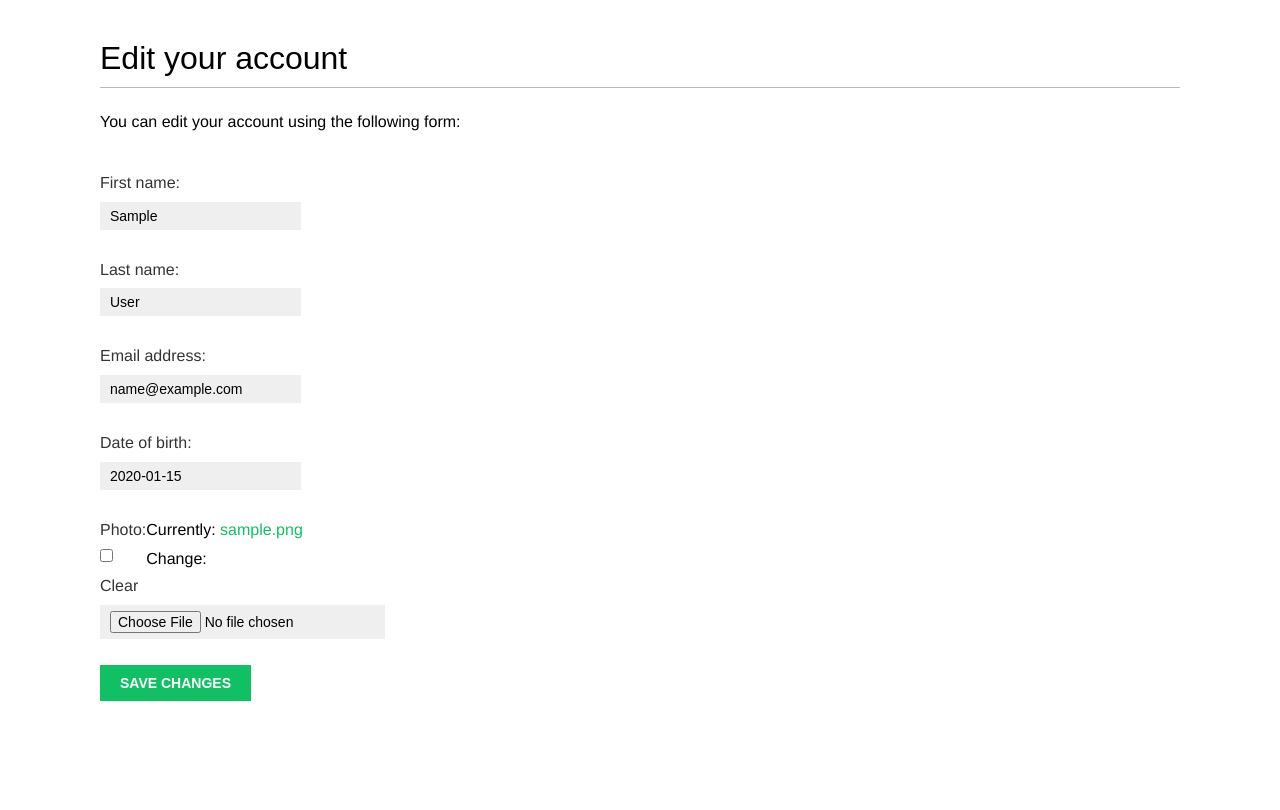
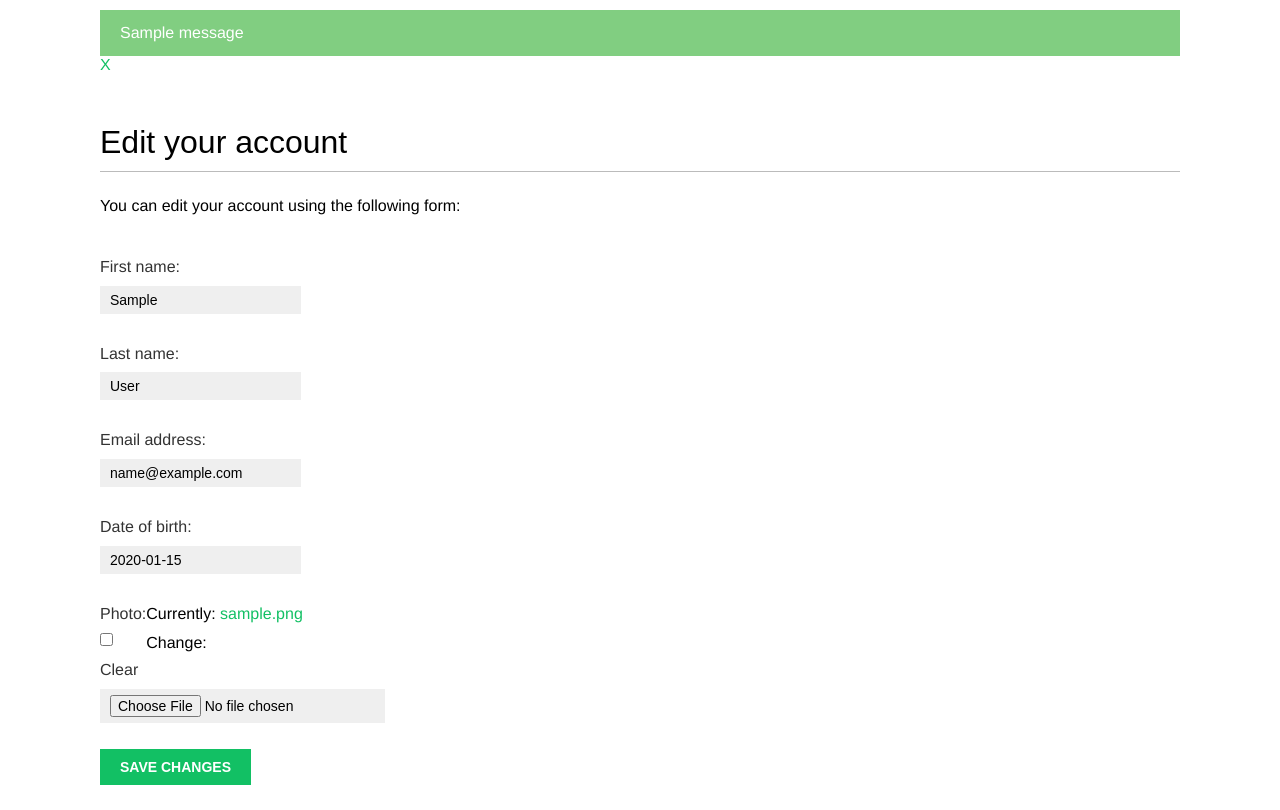
Before and after one commit to KhaledFarghaly11/bookmarks-website, a Django app: page /account/edit/ in a window 1280 px wide. Shown: the part 65-875 px from the top of the page. Before the commit the page ends 766 px from the top, so only its background shows below. Run offline with Django 5.2, Linux system fonts and the light colour scheme; a user stored in the database is signed in; tables that the repository leaves empty hold one stand-in row (values such as "Sample post"); one stand-in notice (Sample message) is shown; some web fonts are replaced.

Commit message:
Added the messages framework

```diff
--- a/account/templates/base.html
+++ b/account/templates/base.html
@@ -38,6 +38,16 @@
         </span>
 
     </div>
+    {% if messages %}
+        <ul class="messages">
+            {% for message in messages %}
+                <li class="{{message.tags}}">
+                    {{message|safe}}
+                </li>
+                <a href="#" class="close">X</a>
+            {% endfor %}
+        </ul>
+    {% endif %}
     <div id="content">
         {% block content %} {% endblock %}
     </div>
--- a/account/views.py
+++ b/account/views.py
@@ -1,8 +1,9 @@
 from django.shortcuts import render
 from django.contrib.auth.decorators import login_required
-
+from django.contrib import messages
 from .models import Profile
 from .forms import UserEditForm, UserRegistrationForm, ProfileEditForm
+
 
 @login_required
 def dashboard(request):
@@ -30,6 +31,9 @@ def edit(request):
         if user_form.is_valid() and profile_form.is_valid():
             user_form.save()
             profile_form.save()
+            messages.success(request, 'Profile has been updated successfully.')
+        else:
+            messages.error(request, 'Error updaing your profile.')
     else:
         user_form = UserEditForm(instance=request.user)
         profile_form = ProfileEditForm(instance=request.user.profile)
```
